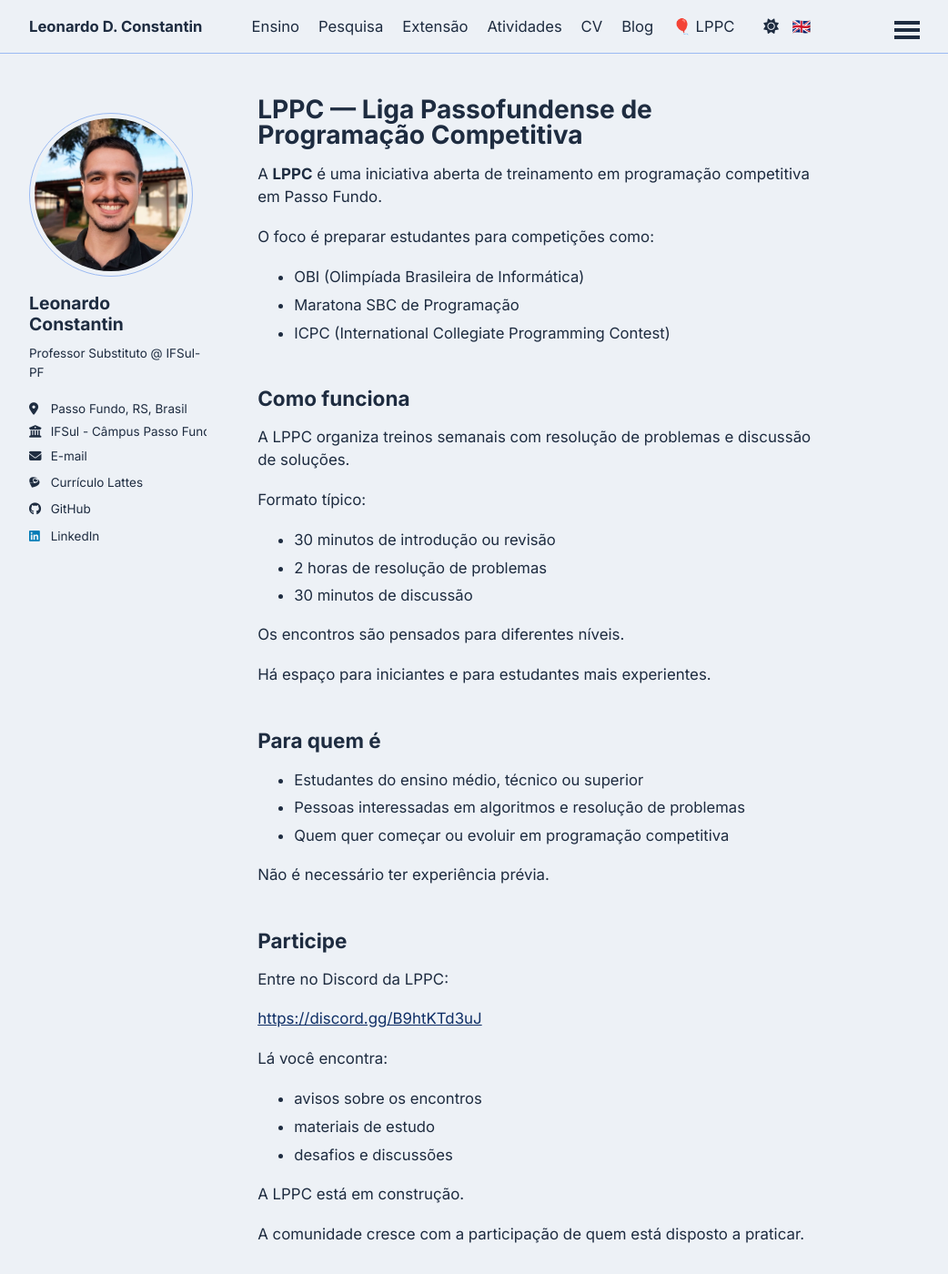
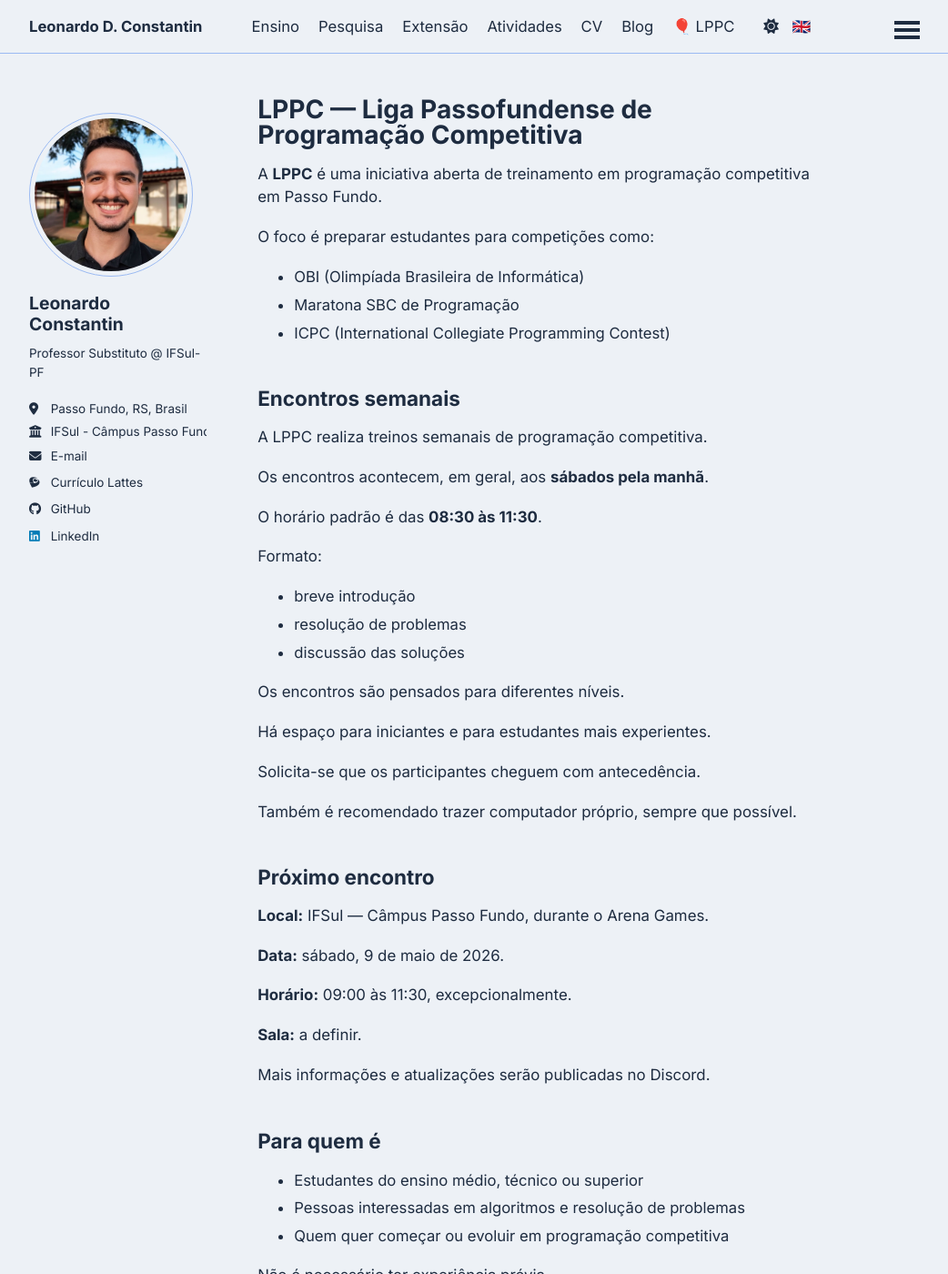
Before and after one commit to ldconstantin/ldconstantin.github.io, a Jekyll site: the page built from _pages/pt/lppc.md, in a window 1280 px wide and 1400 px high. Shown: the whole window at 91% size, without its empty margins (114-1156 px from the left). Built offline with Jekyll 4.4.1, drawn with Linux system fonts in a browser that asks for light colours; some web fonts are replaced; a script that is not in the unit is left out.

Commit message:
Update LPPC meeting information

```diff
--- a/_pages/pt/lppc.md
+++ b/_pages/pt/lppc.md
@@ -15,19 +15,39 @@ O foco é preparar estudantes para competições como:
 - Maratona SBC de Programação
 - ICPC (International Collegiate Programming Contest)
 
-## Como funciona
+## Encontros semanais
 
-A LPPC organiza treinos semanais com resolução de problemas e discussão de soluções.
+A LPPC realiza treinos semanais de programação competitiva.
 
-Formato típico:
+Os encontros acontecem, em geral, aos **sábados pela manhã**.
 
-- 30 minutos de introdução ou revisão
-- 2 horas de resolução de problemas
-- 30 minutos de discussão
+O horário padrão é das **08:30 às 11:30**.
+
+Formato:
+
+- breve introdução
+- resolução de problemas
+- discussão das soluções
 
 Os encontros são pensados para diferentes níveis.
 
 Há espaço para iniciantes e para estudantes mais experientes.
+
+Solicita-se que os participantes cheguem com antecedência.
+
+Também é recomendado trazer computador próprio, sempre que possível.
+
+## Próximo encontro
+
+**Local:** IFSul — Câmpus Passo Fundo, durante o Arena Games.
+
+**Data:** sábado, 9 de maio de 2026.
+
+**Horário:** 09:00 às 11:30, excepcionalmente.
+
+**Sala:** a definir.
+
+Mais informações e atualizações serão publicadas no Discord.
 
 ## Para quem é
 
```
Also changed, not shown: _pages/en/lppc.md (+26 -6 lines).
